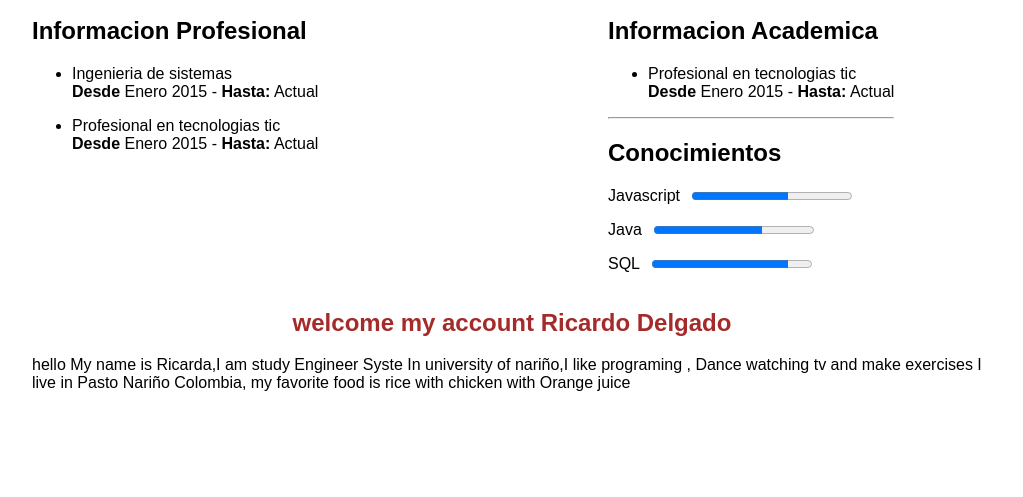
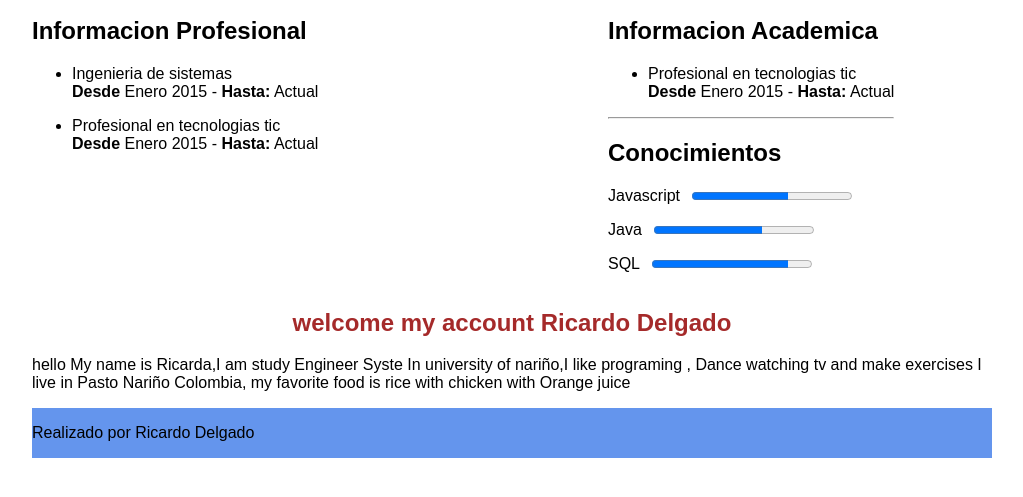
Before and after one commit to ricardodelgado1/project-Mr-Richie, a plain HTML site: page index.html in a window 1280 px wide. Shown: the part 211-708 px from the top of the page, without its empty margins (128-1151 px from the left). Drawn offline with Linux system fonts and the light colour scheme.

Commit message:
se agrego un pie de pagina

```diff
--- a/index.html
+++ b/index.html
@@ -72,5 +72,10 @@
     </p>
     </section>
 
+    <footer class="flex">
+        <section>
+            <p>Realizado por Ricardo Delgado</p>
+        </section>
+    </footer>
 </body>
 </html>
--- a/styles/styles.css
+++ b/styles/styles.css
@@ -49,3 +49,13 @@ a, a:link, a:visited{
 progress{
     margin-left: 8px;
 }
+
+footer, section{
+    width: 960px;
+    margin: 0 auto;
+
+   }
+
+   footer{
+    background-color: cornflowerblue;
+   }
```
